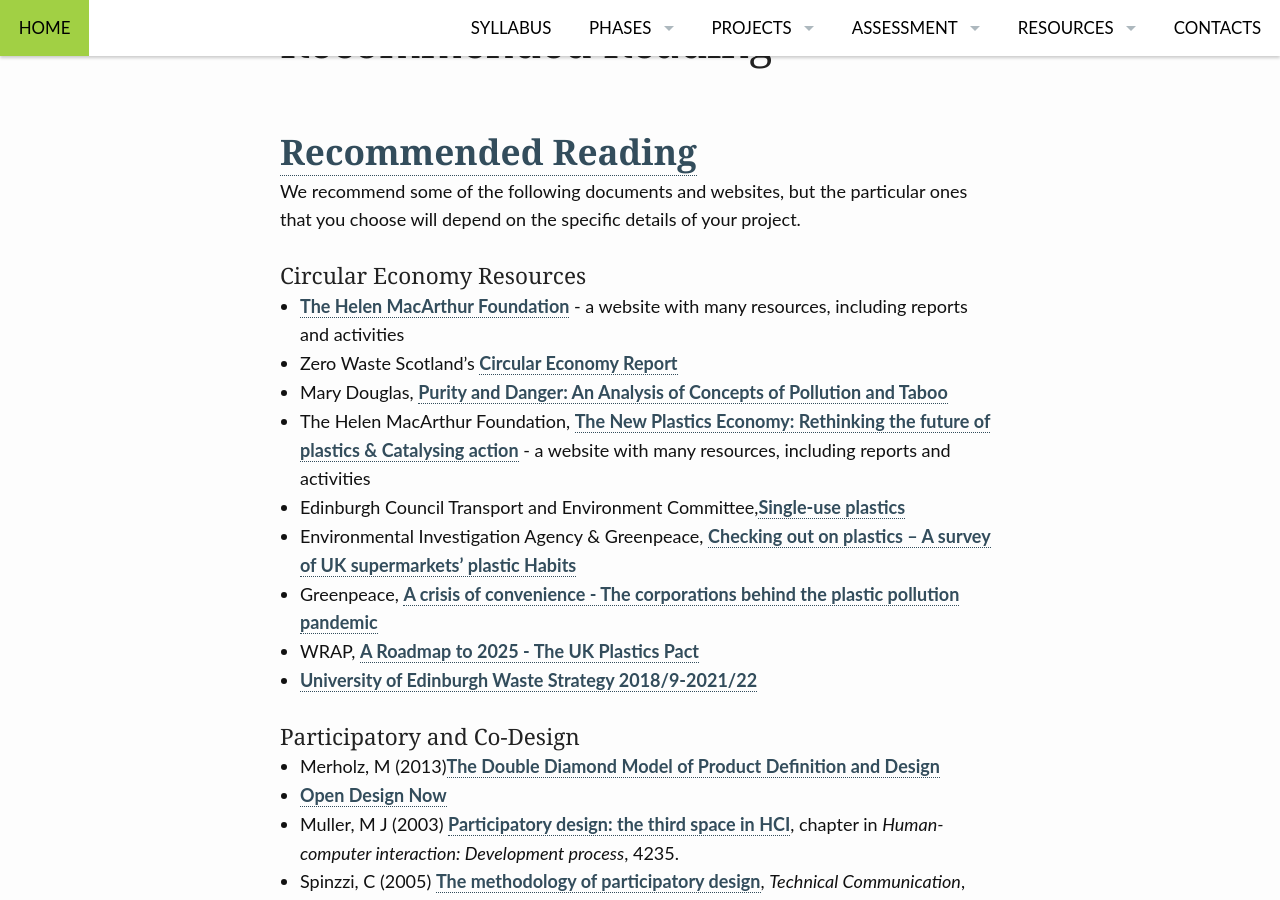
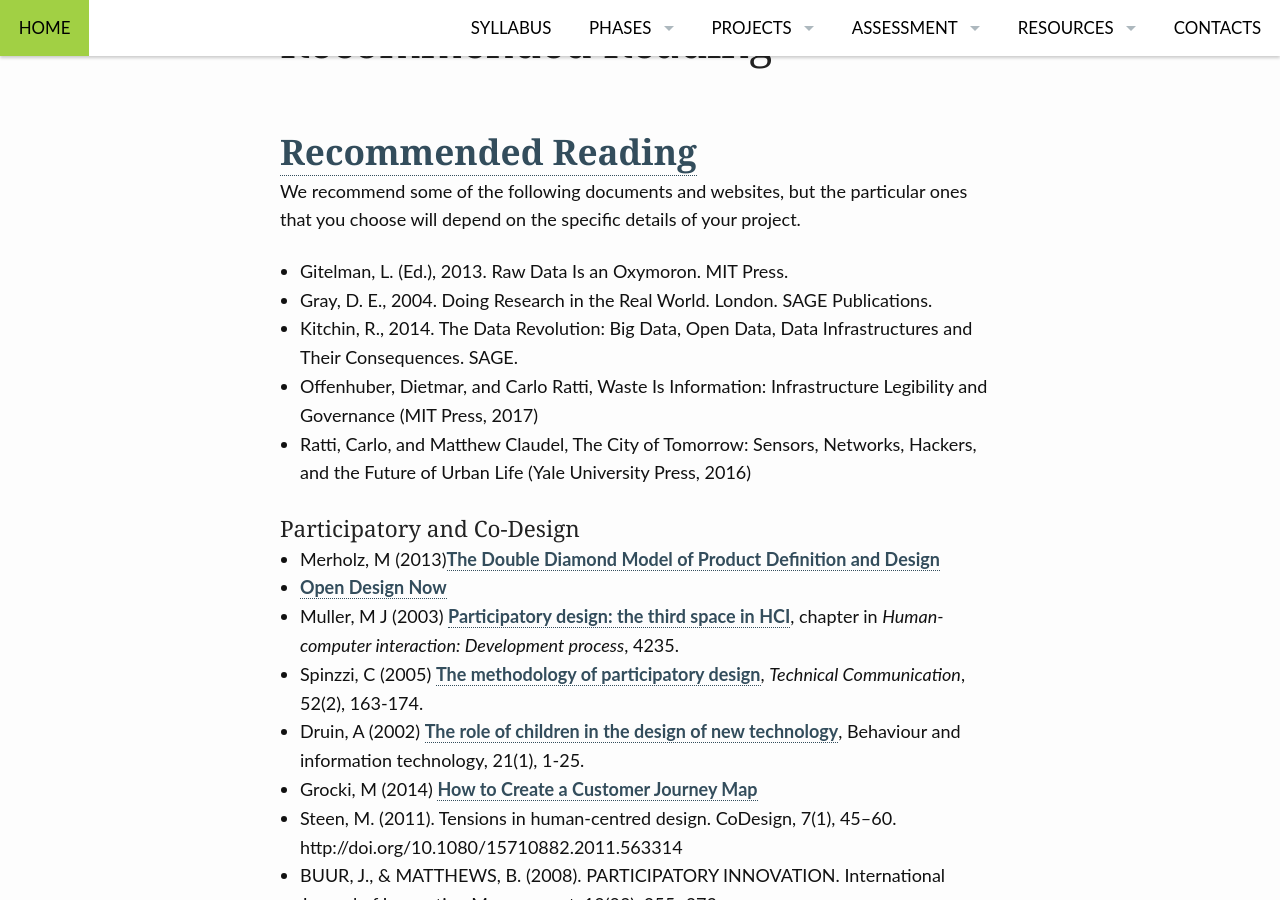
Before and after one commit to edinburghlivinglab/ddc, a Jekyll site: the page built from pages/reading_list.md, in a window 1280 px wide and 900 px high, scrolled down 250 px. Built offline with Jekyll 4.4.1, drawn with Linux system fonts in a browser that asks for light colours; some of the changed text lies outside the part shown.

Commit message:
Update reading_list.md

```diff
--- a/pages/reading_list.md
+++ b/pages/reading_list.md
@@ -7,18 +7,12 @@
 
 We recommend some of the following documents and websites, but the particular ones that you choose will depend on the specific details of your project.
 
-#### Circular Economy Resources
+* Gitelman, L. (Ed.), 2013. Raw Data Is an Oxymoron. MIT Press.
+* Gray, D. E., 2004. Doing Research in the Real World. London. SAGE Publications.
+* Kitchin, R., 2014. The Data Revolution: Big Data, Open Data, Data Infrastructures and Their Consequences. SAGE.
+* Offenhuber, Dietmar, and Carlo Ratti, Waste Is Information: Infrastructure Legibility and Governance (MIT Press, 2017)
+* Ratti, Carlo, and Matthew Claudel, The City of Tomorrow: Sensors, Networks, Hackers, and the Future of Urban Life (Yale University Press, 2016)
 
-* [The Helen MacArthur Foundation](https://www.ellenmacarthurfoundation.org/resources/learn/higher-education-resources) - a website with many resources, including reports and activities
-* Zero Waste Scotland's [Circular Economy Report](http://www.zerowastescotland.org.uk/sites/default/files/Circular_economy_Scotland_report.pdf)
-* Mary Douglas, [Purity and Danger: An Analysis of Concepts of Pollution and Taboo](https://discovered.ed.ac.uk/primo-explore/search?query=any,contains,Mary%20Douglas%20purity%20%20and%20danger&search_scope=default_scope&sortby=date&vid=44UOE_VU2&facet=frbrgroupid,include,1310796064&offset=0)
-* The Helen MacArthur Foundation, [The New Plastics Economy: Rethinking the future of plastics & Catalysing action](https://www.ellenmacarthurfoundation.org/assets/downloads/publications/NPEC-Hybrid_English_22-11-17_Digital.pdf) - a website with many resources, including reports and activities
-* Edinburgh Council Transport and Environment Committee,[Single-use plastics](www.edinburgh.gov.uk/download/meetings/id/58087/item_713_-_single_use_plastics)
-* Environmental Investigation Agency & Greenpeace, [Checking out on plastics – A survey of UK
-supermarkets’ plastic Habits](https://eia-international.org/wp-content/uploads/Checking-out-on-plastics.pdf)
-* Greenpeace, [A crisis of convenience - The corporations behind the plastic pollution pandemic](https://www.greenpeace.org/international/publication/19007/a-crisis-of-convenience-the-corporations-behind-the-plastics-pollution-pandemic/)
-* WRAP, [A Roadmap to 2025 - The UK Plastics Pact](http://www.wrap.org.uk/content/the-uk-plastics-pact-roadmap-2025)
-* [University of Edinburgh Waste Strategy 2018/9-2021/22](https://www.ed.ac.uk/files/atoms/files/waste_strategy.pdf)
 
 #### Participatory and Co-Design
 
```
Also changed, not shown: other parts of pages/reading_list.md (+13 -0 lines).
